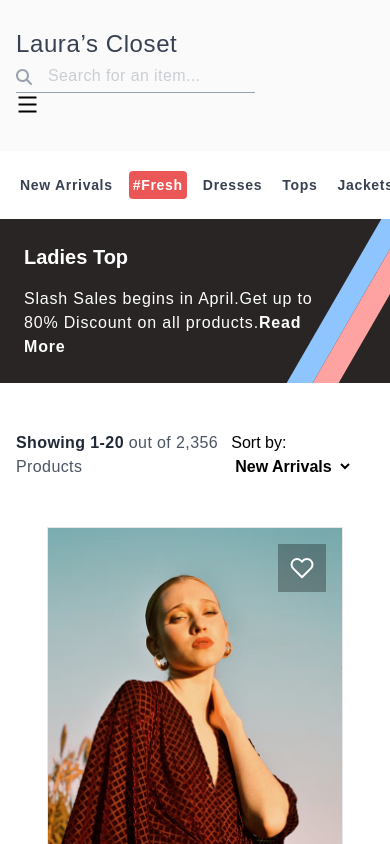
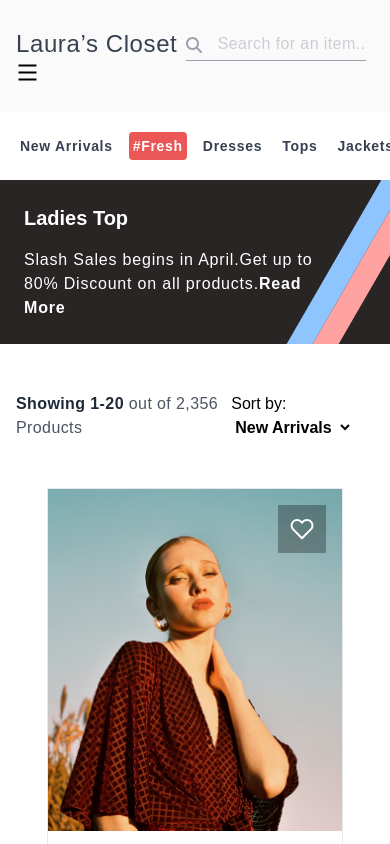
Before and after one commit to EugeneLevkovych/tailwind-lauras-closing, a React (Vite) app: page / in a window 390 px wide. Shown: the top 844 px of the page. Built offline with nearby package versions, Linux system fonts and the light colour scheme.

Commit message:
add resp to header

```diff
--- a/src/components/Footer.jsx
+++ b/src/components/Footer.jsx
@@ -7,7 +7,7 @@ import WeAccept from "./WeAccept";
 export default function Footer() {
     return (
 <div className="py-16.5 bg-white-dark">
-    <div className="lg:flex lg:gap-20 xl:gap-40 container mx-auto px-4">
+    <div className="flex flex-wrap-reverse gap-5 lg:flex-nowrap lg:gap-20 xl:gap-40 container mx-auto px-4">
         <div>
           <CompanyInfo />
         </div>
--- a/src/components/Header.jsx
+++ b/src/components/Header.jsx
@@ -1,15 +1,14 @@
 import StoreList from "./StoreList";
 import HeaderInput from "./HeaderInput";
 import HeaderButton from "./HeaderButton";
+import Logo from "./Logo";
 
 export default function Header() {
 
   return (
     <header className="bg-white-dark">
-      <div className="sm:flex sm:flex-wrap sm:items-center py-7 container mx-auto px-4">
-        <a href="#">
-           <h1 className="text-2xl font-medium tracking-wide text-black1" >Laura’s Closet</h1>
-        </a>
+      <div className="flex flex-wrap  sm:items-center py-7 container mx-auto px-4">
+        <Logo />
         <HeaderInput />
         <StoreList />
         <HeaderButton />
--- a/src/components/HeaderInput.jsx
+++ b/src/components/HeaderInput.jsx
@@ -7,7 +7,7 @@ export default function HeaderInput() {
         <div className="absolute bottom-2 left-0">
             <FaMagnifyingGlass className="text-gray-400"/>
         </div>
-        <input type="text" id="search" placeholder="Search for an item..." className="lg:max-w-70 pl-8 py-1 text-gray-lighter tracking-wide border-b-1 border-gray-400 focus:border-green-400 outline-none transition-colors" />
+        <input type="text" id="search" placeholder="Search for an item..." className="max-w-45 lg:max-w-70 pl-8 py-1 text-gray-lighter tracking-wide border-b-1 border-gray-400 focus:border-green-400 outline-none transition-colors" />
     </div>
   )
 }
--- /dev/null
+++ b/src/components/Logo.jsx
@@ -0,0 +1,8 @@
+export default function Logo() {
+
+  return (
+    <a href="#">
+               <h1 className="text-2xl font-medium tracking-wide text-black1" >Laura’s Closet</h1>
+    </a>
+  )
+}
```
